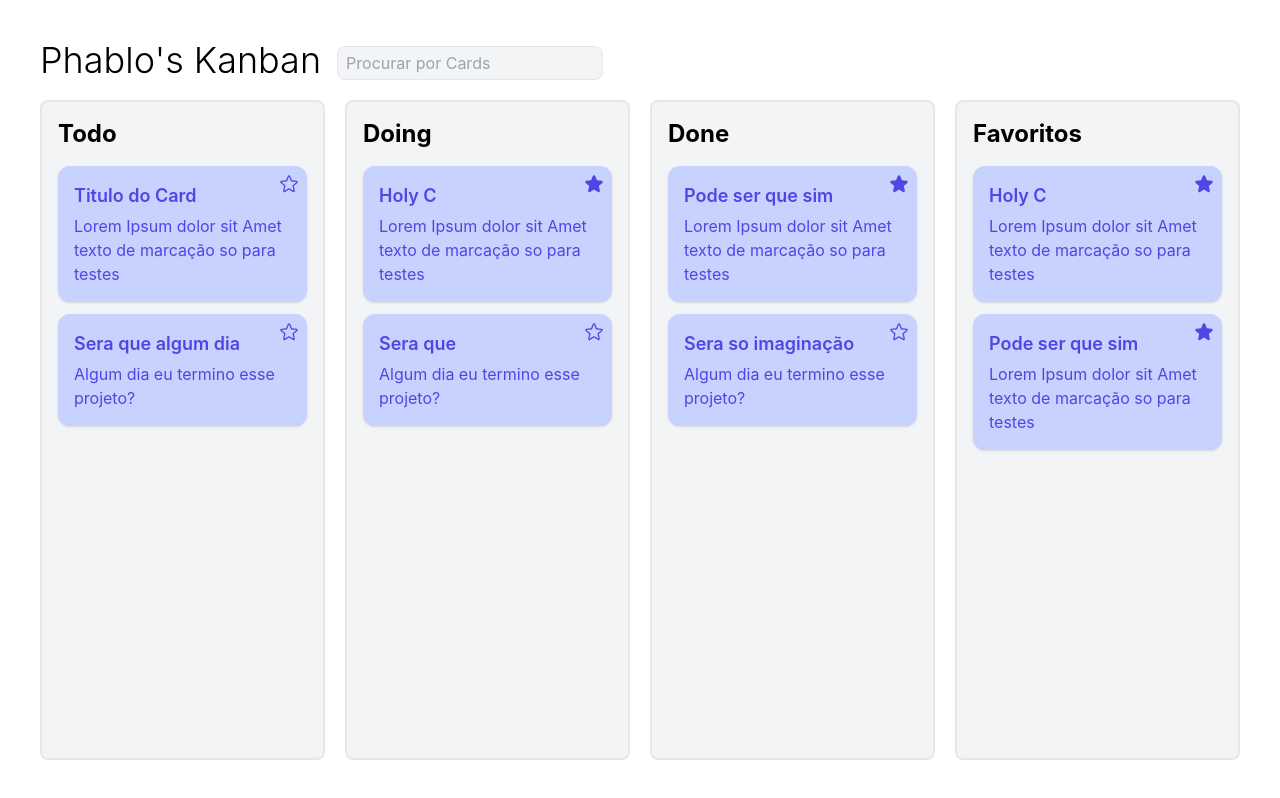
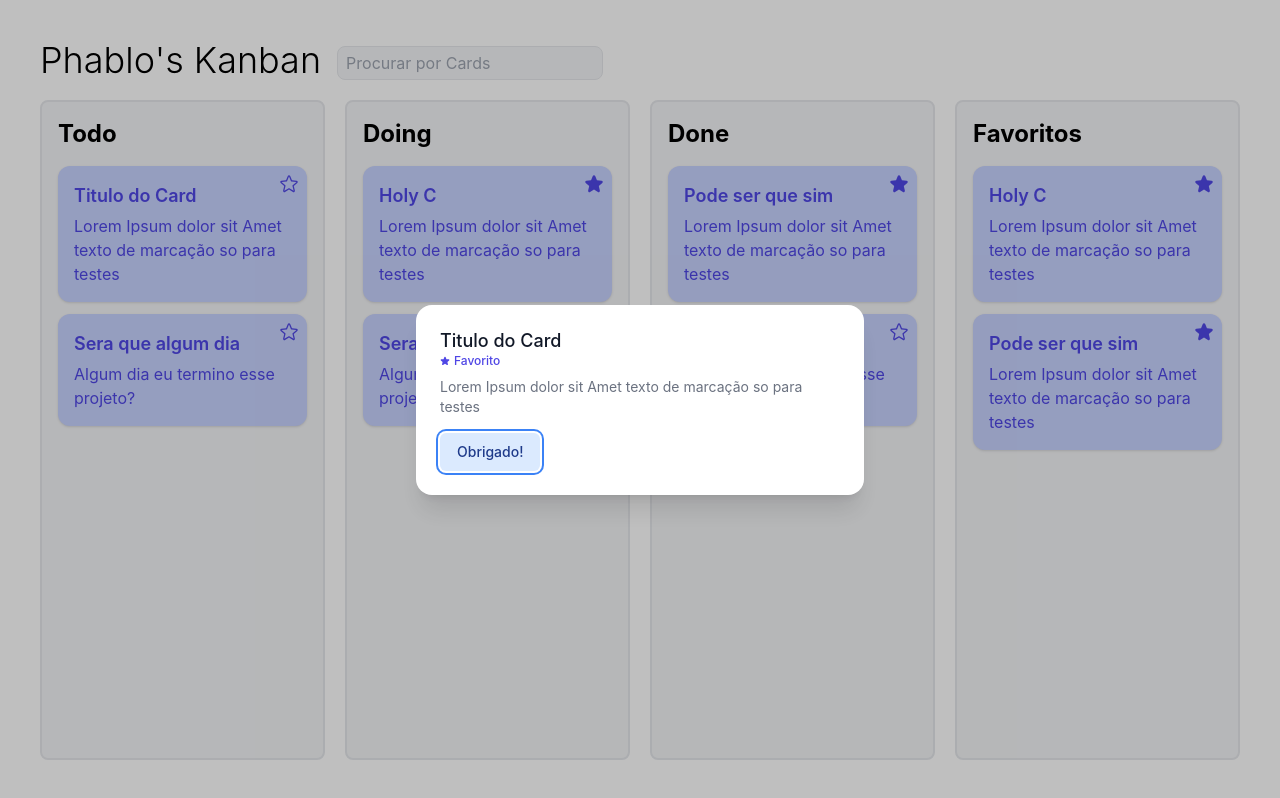
Before and after one commit to PhabloFinotti/kanban-react, a React (Vite) app: page / in a window 1280 px wide. Both pictures are taken after a click on the icon 289 px from the left and 184 px from the top of the page. Built offline with nearby package versions, Linux system fonts and the light colour scheme.

Commit message:
feat: Modal Headless UI

```diff
--- a/package.json
+++ b/package.json
@@ -9,6 +9,7 @@
     "preview": "vite preview"
   },
   "dependencies": {
+    "@headlessui/react": "^1.7.13",
     "@phosphor-icons/react": "^2.0.6",
     "clsx": "^1.2.1",
     "react": "^18.2.0",
--- a/src/App.tsx
+++ b/src/App.tsx
@@ -1,6 +1,7 @@
 import { useEffect, useState } from 'react';
 import { data } from './assets/cards-data';
 import Column from './components/Column'
+import Modal from './components/Modal'
 import {CardProps, Status} from './interfaces'
 import FavoritesColumn from './components/FavoritesColumn';
 
@@ -11,6 +12,13 @@ function App() {
   const [listItems, setListItems] = useState<CardProps[]>(data);
   const [searchTerm, setSearchTerm] = useState('');
   const [filteredListItems, setFilteredListItems] = useState<CardProps[]>(data);
+
+  // Modal
+  const [isModalOpen, setIsModalOpen] = useState(false)
+  const [modalContent, setModalContent] = useState<CardProps>(data[0])
+
+  const handleIsModalOpen = (modalState: boolean) => setIsModalOpen(modalState)
+  const handleModalContent = (modalContent: CardProps) => setModalContent(modalContent)
 
   useEffect(() => {
     setFilteredListItems(listItems)
@@ -48,7 +56,6 @@ function App() {
   const handleFavoriting = (id: number) => {
     const card = filteredListItems.find(item => item.id === id)
 
-    console.log(card)
     if(card){
       const isFavoriteBoolean = !card.isFavorite
       console.log(card.isFavorite)
@@ -56,7 +63,6 @@ function App() {
       const tempItems = listItems.map(item => (
         item.id === id ? {...item, isFavorite: isFavoriteBoolean} : item
       ))
-      // console.log(tempItems)
 
       setListItems(tempItems)
     }
@@ -64,6 +70,8 @@ function App() {
 
 
   return (
+    <>
+      <Modal isOpen={isModalOpen} handleIsModalOpen={handleIsModalOpen}>{modalContent}</Modal>
       <div className="h-screen bg-white text-black p-10 flex flex-col gap-y-5">
         <div className="flex items-end gap-4">
           <h1 className='text-4xl font-light'>Phablo's Kanban</h1>
@@ -86,12 +94,23 @@ function App() {
               handleDragging={handleDragging}
               handleUpdateList={handleUpdateList}
               handleFavoriting={handleFavoriting}
+
+              handleIsModalOpen={handleIsModalOpen}
+              handleModalContent={handleModalContent}
             />
           ))}
 
-        <FavoritesColumn items={filteredListItems} handleDragging={handleDragging} handleFavoriting={handleFavoriting} />
+          <FavoritesColumn
+            items={filteredListItems}
+            handleDragging={handleDragging}
+            handleFavoriting={handleFavoriting}
+
+            handleIsModalOpen={handleIsModalOpen}
+            handleModalContent={handleModalContent}
+          />
         </div>
       </div>
+    </>
   )
 }
 
--- a/src/components/Card.tsx
+++ b/src/components/Card.tsx
@@ -1,14 +1,18 @@
 import {clsx} from 'clsx';
 import { CardProps } from '../interfaces';
 import {Star} from '@phosphor-icons/react'
+import { useState } from 'react';
 
 interface Props{
   content: CardProps;
   handleDragging: (dragging: boolean) => void;
   handleFavoriting: (id: number) => void;
+
+  handleIsModalOpen: (modalState: boolean) => void;
+  handleModalContent: (modalContent: CardProps) => void;
 }
 
-export default function Card({content, handleDragging, handleFavoriting}: Props){
+export default function Card({content, handleDragging, handleFavoriting, handleIsModalOpen, handleModalContent}: Props){
   const starWeight = content.isFavorite ? 'fill' : undefined;
 
   const handleDragStart = (e: React.DragEvent<HTMLDivElement>) => {
@@ -18,6 +22,11 @@ export default function Card({content, handleDragging, handleFavoriting}: Props)
 
   const handleDragEnd = () => handleDragging(false)
 
+  const handleClick = () => {
+    handleIsModalOpen(true)
+    handleModalContent(content)
+  }
+
   return (
     <div
       draggable="true"
@@ -25,6 +34,7 @@ export default function Card({content, handleDragging, handleFavoriting}: Props)
 
       onDragStart={handleDragStart}
       onDragEnd={handleDragEnd}
+      onClick={handleClick}
     >
       <Star
         className='absolute top-2 right-2 cursor-pointer'
--- a/src/components/Column.tsx
+++ b/src/components/Column.tsx
@@ -11,9 +11,12 @@ interface ColumProps {
   handleDragging: (dragging: boolean) => void;
   handleUpdateList: (id: number, status: Status) => void;
   handleFavoriting: (id: number) => void
+
+  handleIsModalOpen: (modalState: boolean) => void;
+  handleModalContent: (modalContent: CardProps) => void;
 }
 
-export default function Column({items, status, isDragging, handleDragging, handleUpdateList, handleFavoriting}: ColumProps){
+export default function Column({items, status, isDragging, handleDragging, handleUpdateList, handleFavoriting, handleIsModalOpen, handleModalContent}: ColumProps){
   const [isDraggingOver, setIsDraggingOver] = useState(false)
 
   const handleDragEnter = () => {
@@ -59,6 +62,9 @@ export default function Column({items, status, isDragging, handleDragging, handl
             content={card}
             handleDragging={handleDragging}
             handleFavoriting={handleFavoriting}
+
+            handleIsModalOpen={handleIsModalOpen}
+            handleModalContent={handleModalContent}
           />
         ))}
       </div>
--- a/src/components/FavoritesColumn.tsx
+++ b/src/components/FavoritesColumn.tsx
@@ -6,9 +6,12 @@ interface Props {
 
   handleDragging: (dragging: boolean) => void;
   handleFavoriting: (id: number) => void;
+
+  handleIsModalOpen: (modalState: boolean) => void;
+  handleModalContent: (modalContent: CardProps) => void;
 }
 
-export default function FavoritesColumn({items, handleDragging, handleFavoriting}: Props){
+export default function FavoritesColumn({items, handleDragging, handleFavoriting, handleIsModalOpen, handleModalContent}: Props){
   return (
     <div
     className="w-[350px] flex flex-col rounded-lg p-4 border-2 bg-gray-100 border-gray-200"
@@ -23,6 +26,9 @@ export default function FavoritesColumn({items, handleDragging, handleFavoriting
 
               handleDragging={handleDragging}
               handleFavoriting={handleFavoriting}
+
+              handleIsModalOpen={handleIsModalOpen}
+              handleModalContent={handleModalContent}
             />
           ))}
       </div>
--- /dev/null
+++ b/src/components/Modal.tsx
@@ -0,0 +1,77 @@
+import { Dialog, Transition } from '@headlessui/react'
+import { CardProps } from '../interfaces';
+import { Fragment } from 'react';
+import { Star } from '@phosphor-icons/react';
+
+interface Props {
+  children: CardProps;
+  isOpen: boolean;
+  handleIsModalOpen: (modalState: boolean) => void
+}
+
+export default function MyDialog({isOpen, children, handleIsModalOpen}: Props) {
+
+  return (
+    <Transition appear show={isOpen} as={Fragment}>
+        <Dialog as="div" className="relative z-10" onClose={() => handleIsModalOpen(false)}>
+          <Transition.Child
+            as={Fragment}
+            enter="ease-out duration-300"
+            enterFrom="opacity-0"
+            enterTo="opacity-100"
+            leave="ease-in duration-200"
+            leaveFrom="opacity-100"
+            leaveTo="opacity-0"
+          >
+            <div className="fixed inset-0 bg-black bg-opacity-25" />
+          </Transition.Child>
+
+          <div className="fixed inset-0 overflow-y-auto">
+            <div className="flex min-h-full items-center justify-center p-4 text-center">
+              <Transition.Child
+                as={Fragment}
+                enter="ease-out duration-300"
+                enterFrom="opacity-0 scale-95"
+                enterTo="opacity-100 scale-100"
+                leave="ease-in duration-200"
+                leaveFrom="opacity-100 scale-100"
+                leaveTo="opacity-0 scale-95"
+              >
+                <Dialog.Panel className="w-full max-w-md transform overflow-hidden rounded-2xl bg-white p-6 text-left align-middle shadow-xl transition-all">
+                  <Dialog.Title
+                    as="h3"
+                    className="text-lg font-medium leading-6 text-gray-900"
+                  >
+                    {children.title}
+                    {children.isFavorite && (
+                      <small className="flex items-center justify-start gap-1 text-indigo-600 text-xs">
+                        <Star
+                          size={10}
+                          weight="fill"
+                        /> Favorito
+                      </small>
+                    )}
+                  </Dialog.Title>
+                  <div className="mt-2">
+                    <p className="text-sm text-gray-500">
+                      {children.content}
+                    </p>
+                  </div>
+
+                  <div className="mt-4">
+                    <button
+                      type="button"
+                      className="inline-flex justify-center rounded-md border border-transparent bg-blue-100 px-4 py-2 text-sm font-medium text-blue-900 hover:bg-blue-200 focus:outline-none focus-visible:ring-2 focus-visible:ring-blue-500 focus-visible:ring-offset-2"
+                      onClick={() => handleIsModalOpen(false)}
+                    >
+                      Obrigado!
+                    </button>
+                  </div>
+                </Dialog.Panel>
+              </Transition.Child>
+            </div>
+          </div>
+        </Dialog>
+      </Transition>
+  )
+}
```
Also changed, not shown: 1 other file (tests, documents, lock files or other folders). Lines whose indentation alone changed are shown as unchanged.
